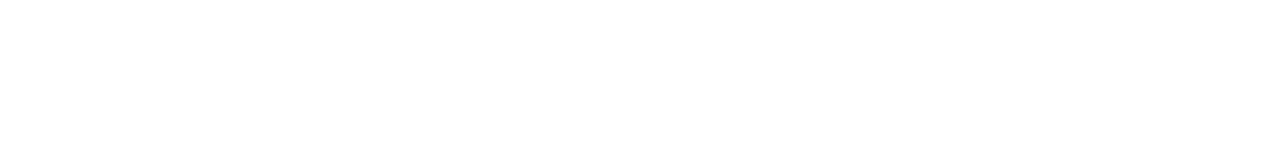
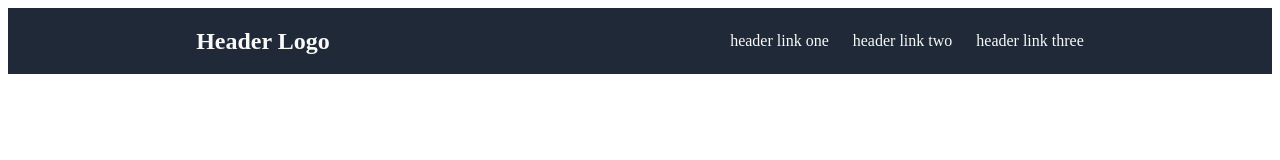
Before and after one commit to thecomplication/landing-page, a plain HTML site: page index.html in a window 1280 px wide. Drawn offline with Linux system fonts and the light colour scheme.

Commit message:
header almost complete

```diff
--- a/css/style.css
+++ b/css/style.css
@@ -0,0 +1,29 @@
+@import url('https://fonts.googleapis.com/css2?family=Roboto&display=swap');
+
+@import url('https://fonts.googleapis.com/css2?family=Roboto:wght@400;700&display=swap');
+
+.header {
+ background-color: #1F2937;
+ font-size: 16px;
+ display: flex;
+ justify-content: space-around;
+ padding: 8px;
+ align-items: center;
+}
+
+.logo {
+  font-size: 24px;
+  color: #F9FAF8;
+  font-weight: bold;
+}
+
+ul {
+  list-style-type: none;
+  display: flex;
+  gap: 24px;
+}
+
+a {
+  text-decoration: none;
+  color: #F9FAF8;
+}
--- a/index.html
+++ b/index.html
@@ -4,9 +4,23 @@
     <title></title>
     <meta charset="UTF-8">
     <meta name="viewport" content="width=device-width, initial-scale=1">
+    <meta http-equiv="X-UA-Compatible" content="IE=edge">
     <link href="css/style.css" rel="stylesheet">
   </head>
   <body>
-
+    <div class="header">
+      <div class="left">
+        <div class="logo">
+          Header Logo
+        </div>
+      </div>
+      <div class="right">
+        <ul>
+          <li><a href="pinterest.com">header link one</a></li>
+          <li><a href="pinterest.com">header link two</a></li>
+          <li><a href="pinterest.com">header link three</a></li>
+        </ul>
+      </div>
+    </div>
   </body>
 </html>
```
